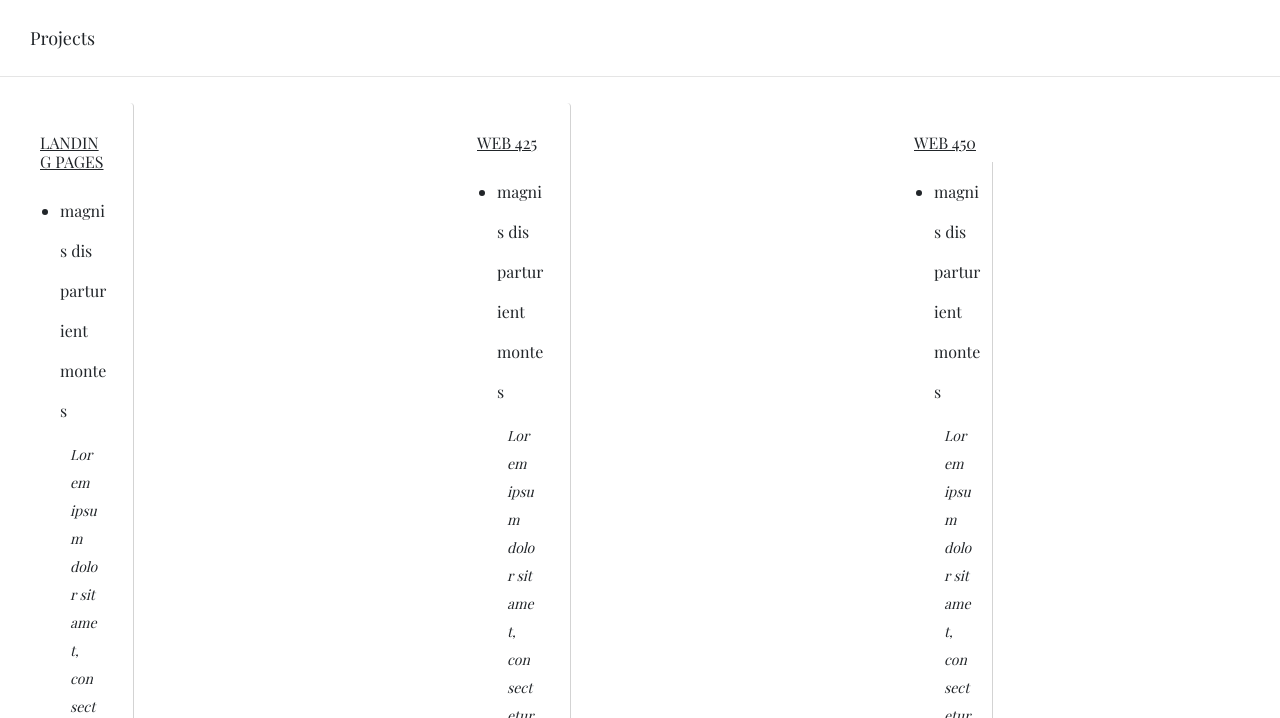
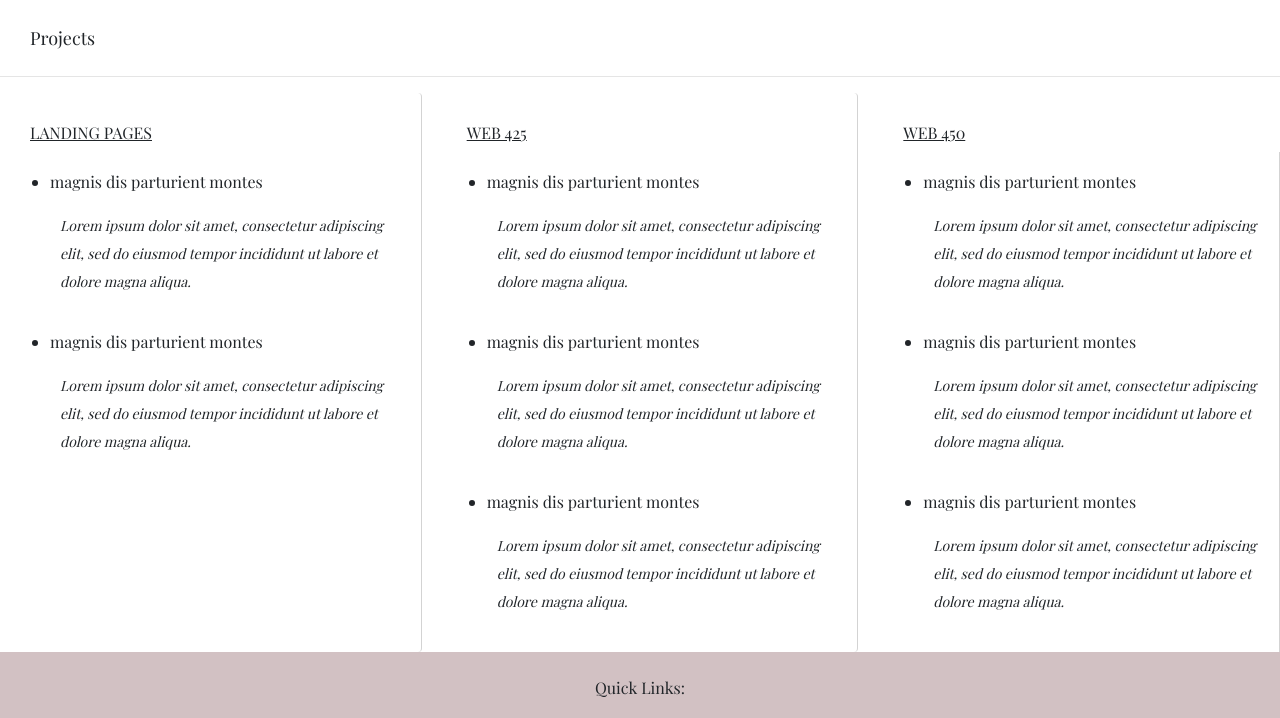
Before and after one commit to sjeand/web-330, a plain HTML site: page personal-portfolio/projects.html in a window 1280 px wide. Shown: the part 506-1224 px from the top of the page. Drawn offline with nearby package versions, Linux system fonts and the light colour scheme; a web font is replaced by a local one.

Commit message:
latest updates

```diff
--- a/personal-portfolio/css/projects.css
+++ /dev/null
@@ -1,7 +0,0 @@
-#projects-container
-{
-    display: grid;
-    grid-template-columns: auto auto auto;
-    padding: 10px;
-    grid-gap: 20px;
-}
--- a/personal-portfolio/projects.html
+++ b/personal-portfolio/projects.html
@@ -20,7 +20,7 @@
   <link rel="stylesheet" href="https://stackpath.bootstrapcdn.com/bootstrap/4.3.1/css/bootstrap.min.css" integrity="sha384-ggOyR0iXCbMQv3Xipma34MD+dH/1fQ784/j6cY/iJTQUOhcWr7x9JvoRxT2MZw1T" crossorigin="anonymous">
 
   <link rel="stylesheet" href="css/styles.css" type="text/css">
-  <link rel="stylesheet" href="css/projects.css" type="text/css">
+
 
   <link rel="preconnect" href="https://fonts.gstatic.com">
   <link href="https://fonts.googleapis.com/css2?family=Dawning+of+a+New+Day&display=swap" rel="stylesheet">
```
Also changed, not shown: personal-portfolio/about.html (+0 -1 lines), personal-portfolio/api-unit.html (+0 -1 lines), personal-portfolio/bucketList.html (+0 -1 lines), personal-portfolio/database-diagram.html (+1 -1 lines), personal-portfolio/index.html (+1 -1 lines), personal-portfolio/resume.html (+1 -1 lines).
